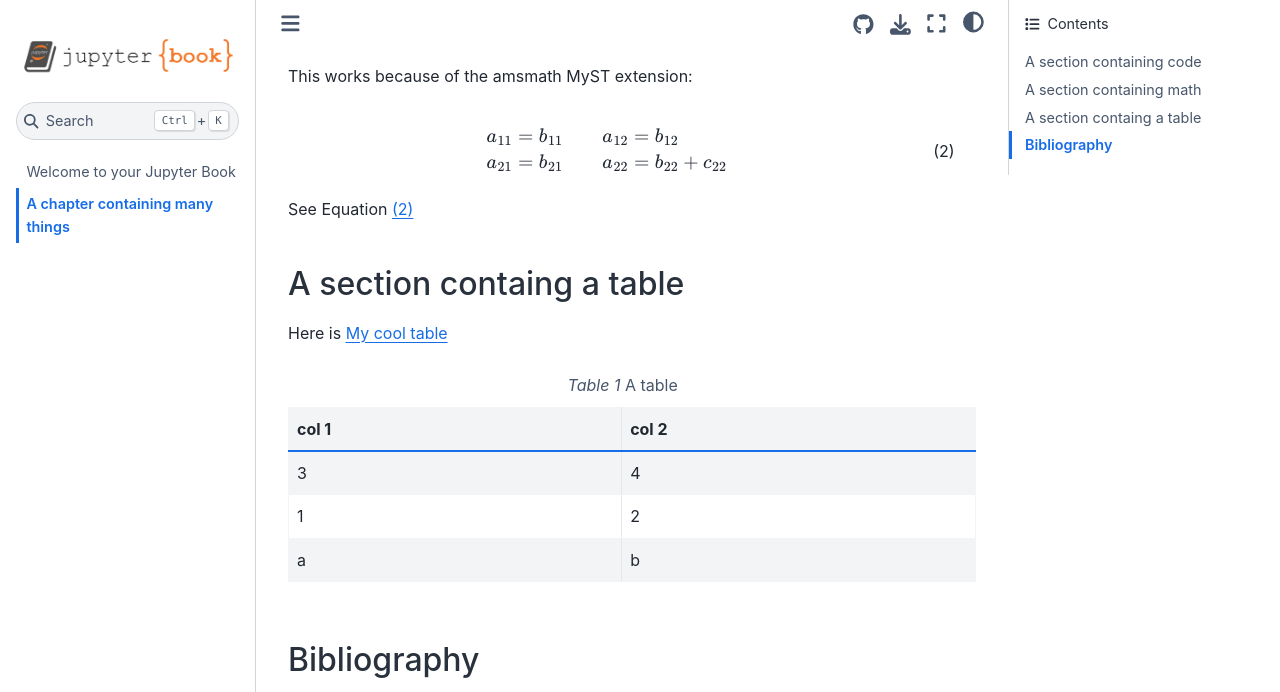
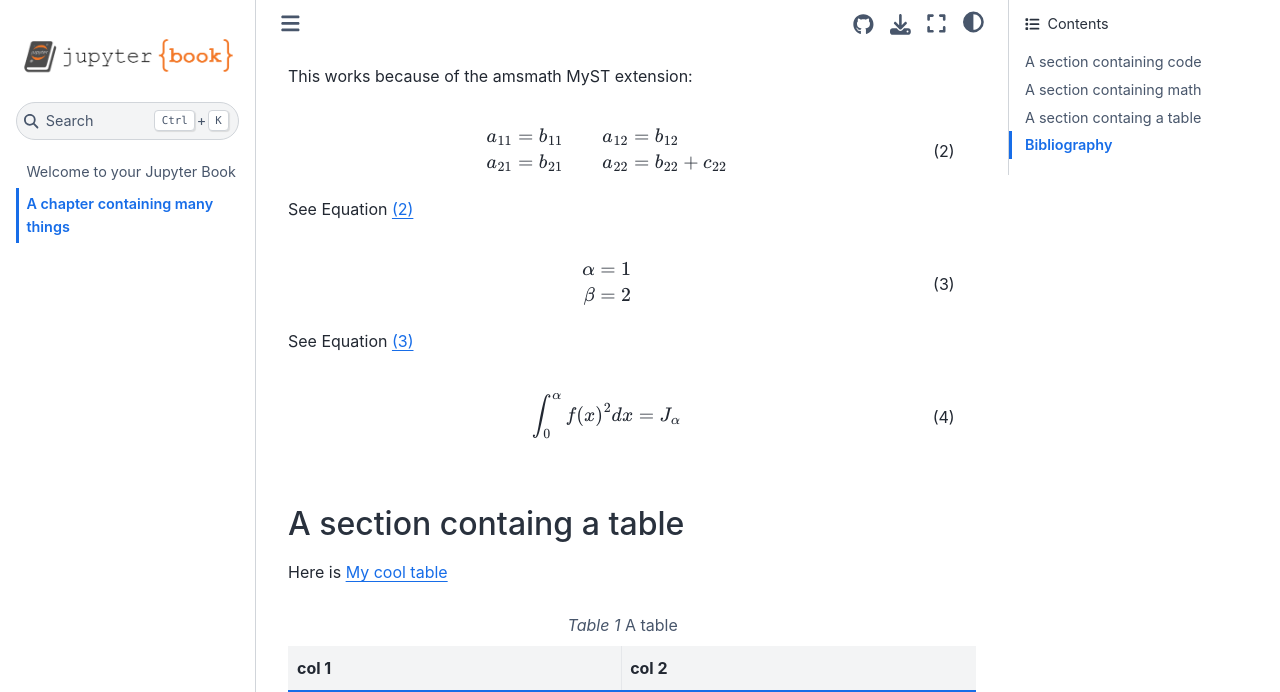
Before and after one commit to gschramm/jupyer-testbook, a Jupyter Book: the page built from mymarkdownfile.md, in a window 1280 px wide and 900 px high, scrolled down 846 px, cut to the strip 0-692 px from the top of the window. Built offline with Jupyter Book 1.0.4 settings and Sphinx 7.4.7 and the Sphinx Book theme 1.1.4, drawn with Linux system fonts in a browser that asks for light colours; pages that are not in the unit, such as notebooks, are missing from menus; cross-references to code outside the pages are shown as plain code.

Commit message:
add more math

````diff
--- a/mymarkdownfile.md
+++ b/mymarkdownfile.md
@@ -66,6 +66,20 @@ a_{21}& =b_{21}&
 
 See Equation [](eq-two)
 
+```{math}
+:label: eq3
+\begin{align}
+\alpha &= 1 \\
+\beta &= 2
+\end{align}
+```
+
+See Equation [](eq3)
+
+```{math}
+:label: eq4
+\int_0^\alpha f(x)^2 dx = J_\alpha
+```
 
 ## A section containg a table
 
--- a/requirements.txt
+++ b/requirements.txt
@@ -1,3 +1,4 @@
 jupyter-book
+jupytext
 matplotlib
 numpy
````
